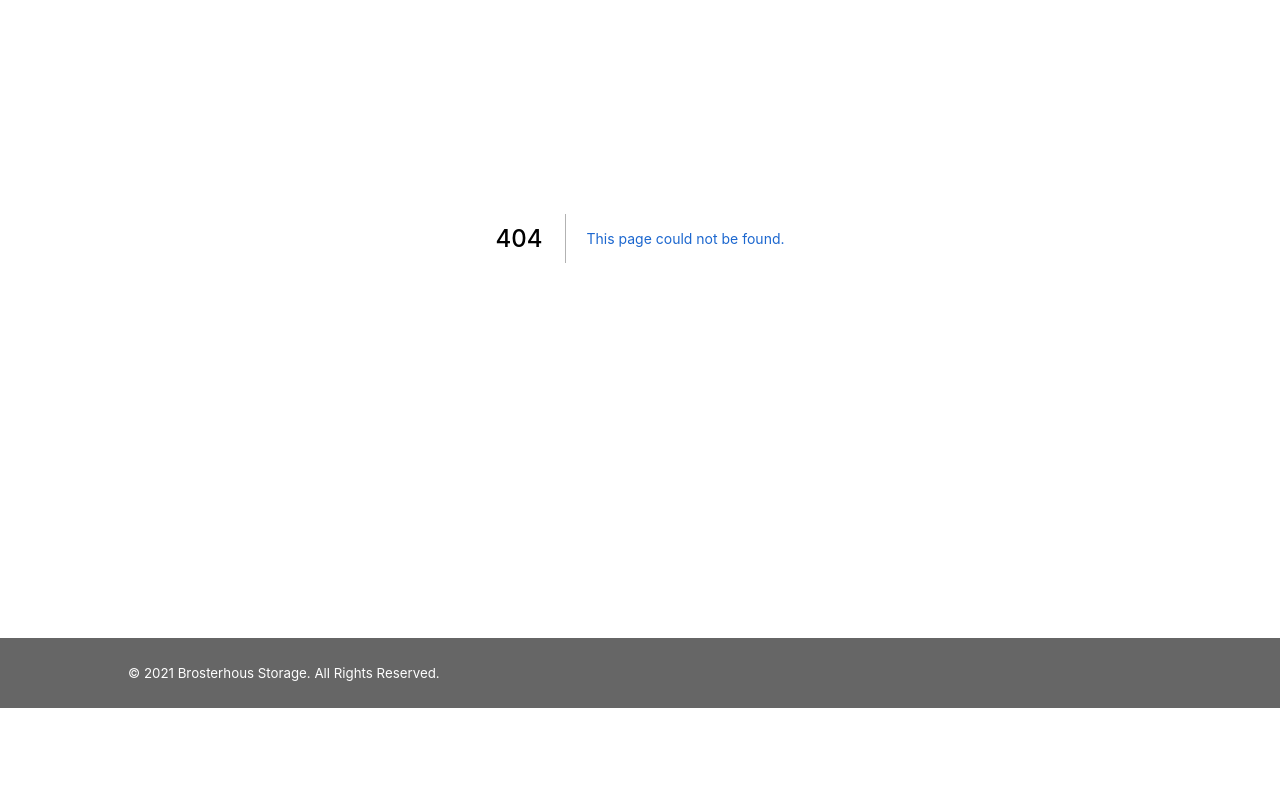
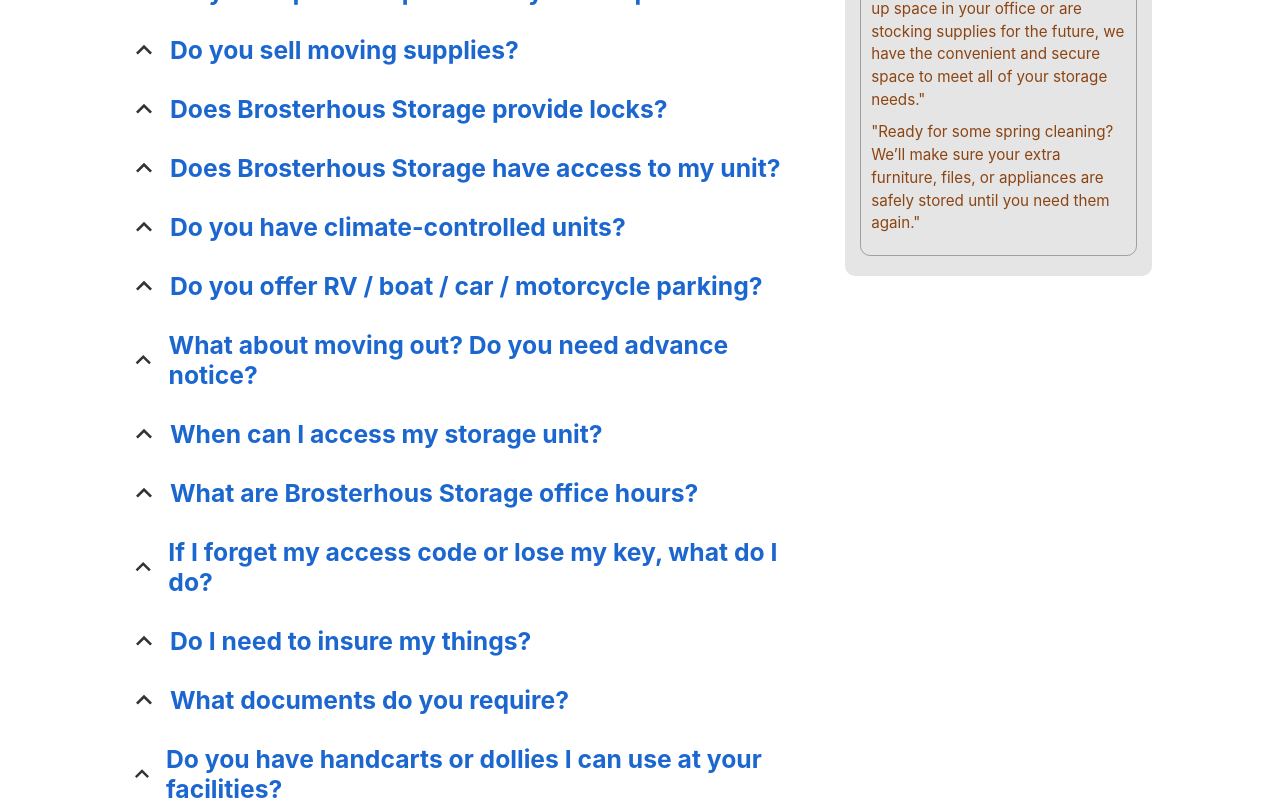
Before and after one commit to tvergho/brosterhous-storage, a Next.js app: page /faq in a window 1280 px wide. Before the commit this address had no page. Shown: the part 320-1120 px from the top of the page. Before the commit the page ends 1028 px from the top, so only its background shows below. Built offline with nearby package versions, Linux system fonts and the light colour scheme.

Commit message:
FAQs page

```diff
--- /dev/null
+++ b/components/FAQs/QuestionItem.js
@@ -0,0 +1,38 @@
+import React, { useState } from 'react';
+import { motion } from 'framer-motion';
+import PropTypes from 'prop-types';
+import { ChevronDown, ChevronUp } from './assets';
+import styles from './styles.module.scss';
+
+const ANIMATION_DURATION = 300;
+
+const QuestionItem = ({ question, children }) => {
+  const [answerShown, setAnswerShown] = useState(false);
+
+  const toggle = () => { setAnswerShown((prev) => !prev); };
+
+  return (
+    <div className={styles['question-item']}>
+      <button className={styles['question-header']} type="button" onClick={toggle}>
+        {answerShown ? <ChevronDown /> : <ChevronUp />}
+        <h2 className={styles.title}>{question}</h2>
+      </button>
+
+      <motion.div
+        className={styles.answer}
+        animate={{ height: answerShown ? '100%' : '0px', marginBottom: answerShown ? '-10px' : '0px' }}
+        initial={{ height: '0px' }}
+        transition={{ duration: ANIMATION_DURATION / 1000, ease: 'easeOut' }}
+      >
+        {children}
+      </motion.div>
+    </div>
+  );
+};
+
+QuestionItem.propTypes = {
+  question: PropTypes.string,
+  children: PropTypes.node,
+};
+
+export default QuestionItem;
--- /dev/null
+++ b/components/FAQs/Questions.js
@@ -0,0 +1,71 @@
+import React from 'react';
+import QuestionItem from './QuestionItem';
+import styles from './styles.module.scss';
+
+const Questions = () => {
+  return (
+    <div className={styles.questions}>
+      <QuestionItem question="How do I pay my bill?">
+        <p><strong>Pay by mail:</strong> 61149 S HWY 97 PMB 611 Bend, OR 97701</p>
+        <p><strong>Pay by auto billing</strong> or set up bill pay with your bank. Most of our customers use our Free Premier Club Membership:&nbsp;
+          <a href="https://www.uhaul.com/Orders/" target="_blank" rel="noreferrer">Emove</a> (our online payment service).
+        </p>
+        <p><strong>Pay in person:</strong> Use our drop slot in the office door for non-cash payments.</p>
+        <p><strong>Pay by telephone:</strong> Call the office number and we can process your credit/debit card payment by phone.</p>
+      </QuestionItem>
+      <QuestionItem question="Do you require a deposit or any other upfront fees?">
+        <p>No.</p>
+      </QuestionItem>
+      <QuestionItem question="Do you sell moving supplies?">
+        <p>Currently we do not sell moving supplies.</p>
+      </QuestionItem>
+      <QuestionItem question="Does Brosterhous Storage provide locks?">
+        <p>Unlike many facilities, we allow you to use your own lock. We also have locks available to purchase directly from us.</p>
+      </QuestionItem>
+      <QuestionItem question="Does Brosterhous Storage have access to my unit?">
+        <p>No. You are the only one with access to your unit.</p>
+      </QuestionItem>
+      <QuestionItem question="Do you have climate-controlled units?">
+        <p>No.</p>
+      </QuestionItem>
+      <QuestionItem question="Do you offer RV / boat / car / motorcycle parking?">
+        <p>Our storage units are certainly capable of storing automobiles and boats. We do offer outdoor parking space for larger boats and RV’s.</p>
+      </QuestionItem>
+      <QuestionItem question="What about moving out? Do you need advance notice?">
+        <p>A 14 day vacate notice is required. Please let us know on your move out day in order to release your unit. When you vacate your unit be sure the unit is left unlocked and clean.</p>
+      </QuestionItem>
+      <QuestionItem question="When can I access my storage unit?">
+        <p>Daily, from 5:30am to 10pm.</p>
+      </QuestionItem>
+      <QuestionItem question="What are Brosterhous Storage office hours?">
+        <p>Monday, Tuesday, Wednesday, and Friday 10 a.m. to 1 p.m. Other days/times by appointment only.</p>
+      </QuestionItem>
+      <QuestionItem question="If I forget my access code or lose my key, what do I do?">
+        <p>Call for assistance during regular business hours. If you lose your key, we can remove your lock free of charge and you can purchase a replacement one from Brosterhous Storage.</p>
+      </QuestionItem>
+      <QuestionItem question="Do I need to insure my things?">
+        <p>
+          We no longer offer Safestor insurance but would be happy to direct you to an insurance provider of your choice.&nbsp;
+          We suggest looking at your home owner&apos;s policy or purchase very reasonable insurance from&nbsp;
+          <a href="http://tenantone.com/rates" target="_blank" rel="noreferrer">
+            http://tenantone.com/rates
+          </a>.
+        </p>
+      </QuestionItem>
+      <QuestionItem question="What documents do you require?">
+        <p>You will need to provide a valid, government-issued form of identification (e.g. driver’s license, state ID or passport).</p>
+      </QuestionItem>
+      <QuestionItem question="Do you have handcarts or dollies I can use at your facilities?">
+        <p>Yes, we have a small flatbed dolly available for patron use.</p>
+      </QuestionItem>
+      <QuestionItem question="Can I rent in person, or on the telephone?">
+        <p>You may reserve an unit by telephone, then come into the office to sign your rental contract, etc.</p>
+      </QuestionItem>
+      <QuestionItem question="Do you offer a moving truck?">
+        <p>No.</p>
+      </QuestionItem>
+    </div>
+  );
+};
+
+export default Questions;
--- /dev/null
+++ b/components/FAQs/assets.js
@@ -0,0 +1,17 @@
+import React from 'react';
+
+export const ChevronUp = () => {
+  return (
+    <svg width="32" height="32" viewBox="0 0 32 32" fill="none" xmlns="http://www.w3.org/2000/svg">
+      <path d="M16 10.6667L8 18.6667L9.88 20.5467L16 14.44L22.12 20.5467L24 18.6667L16 10.6667Z" fill="black" fillOpacity="0.8" />
+    </svg>
+  );
+};
+
+export const ChevronDown = () => {
+  return (
+    <svg width="32" height="32" viewBox="0 0 32 32" fill="none" xmlns="http://www.w3.org/2000/svg">
+      <path d="M22.12 11.4533L16 17.56L9.88 11.4533L8 13.3333L16 21.3333L24 13.3333L22.12 11.4533Z" fill="black" fillOpacity="0.8" />
+    </svg>
+  );
+};
--- /dev/null
+++ b/components/FAQs/index.js
@@ -0,0 +1,3 @@
+import Questions from './Questions';
+
+export { Questions };
--- /dev/null
+++ b/components/FAQs/styles.module.scss
@@ -0,0 +1,41 @@
+@use "variables" as *;
+
+.questions {
+  margin-bottom: 50px;
+}
+
+.question-item {
+  margin: 10px 0;
+}
+
+.question-header {
+  background: 0;
+  display: flex;
+  align-items: center;
+
+  h2 {
+    font-size: 1.3rem;
+    text-align: left;
+  }
+}
+
+.title {
+  margin-left: 10px !important;
+}
+
+.answer {
+  margin-top: -1rem;
+  margin-left: 20px;
+  overflow: hidden;
+  height: 0px;
+
+  a {
+    font-weight: 500;
+  }
+}
+
+@media screen and (max-width: $mobile-width) {
+  .questions {
+    margin-bottom: 30px;
+  }
+}
--- /dev/null
+++ b/pages/faq.js
@@ -0,0 +1,28 @@
+import React from 'react';
+import { SITE_NAME, DEFAULT_SIDEBAR } from 'lib/constants';
+import { NextSeo } from 'next-seo';
+import PageTitle from 'components/PageTitle';
+import SidebarLayout from 'components/SidebarLayout';
+import { Questions } from 'components/FAQs';
+
+const FAQPage = () => {
+  const { title, quotes } = DEFAULT_SIDEBAR;
+
+  return (
+    <>
+      <NextSeo
+        title={`Frequently Asked Questions | ${SITE_NAME}`}
+        description="Get answers to your frequently asked questions here."
+      />
+      <PageTitle title="Frequently Asked Questions" />
+      <SidebarLayout>
+        <SidebarLayout.Main>
+          <Questions />
+        </SidebarLayout.Main>
+        <SidebarLayout.Sidebar title={title} quotes={quotes} />
+      </SidebarLayout>
+    </>
+  );
+};
+
+export default FAQPage;
```
